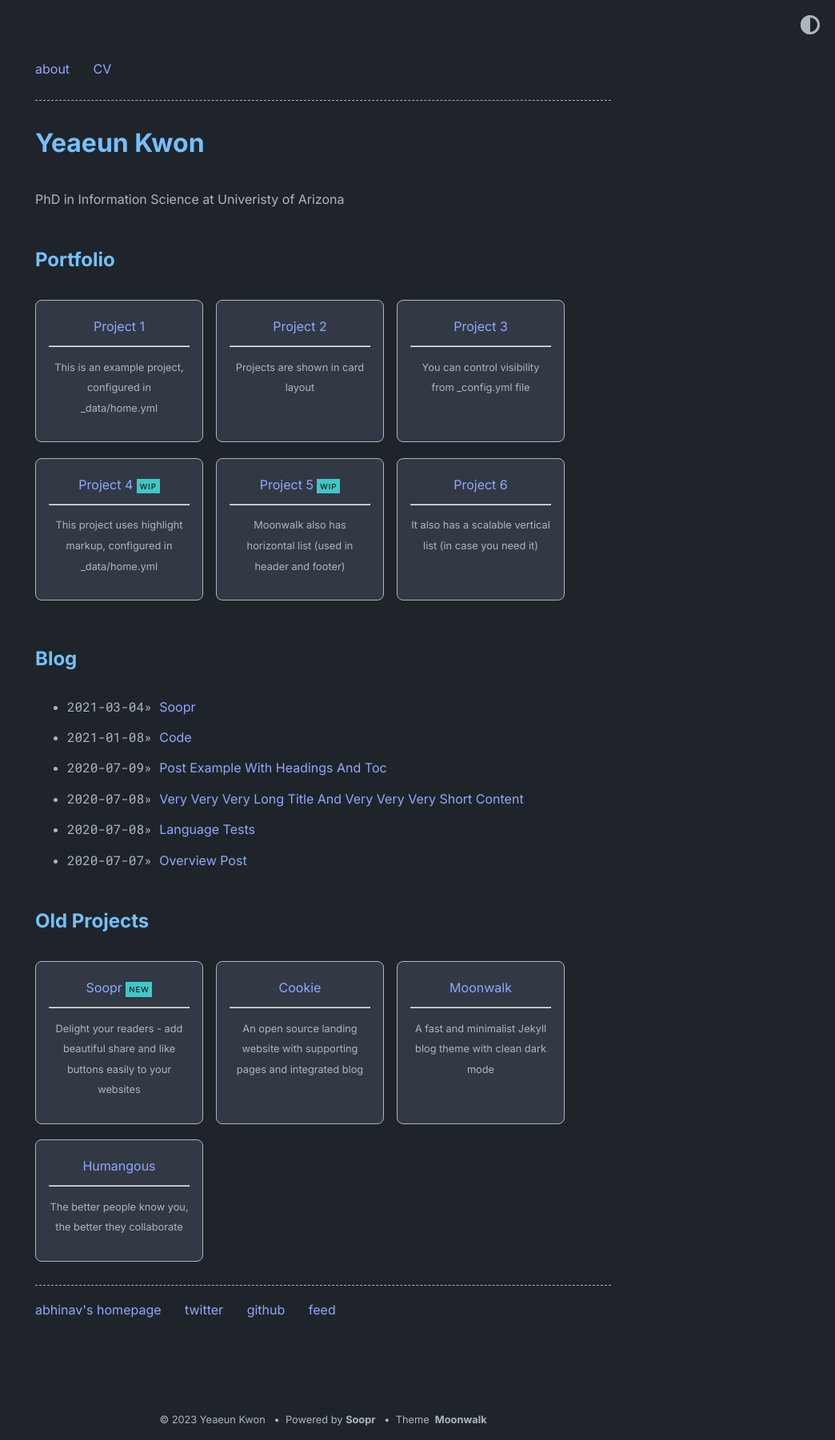
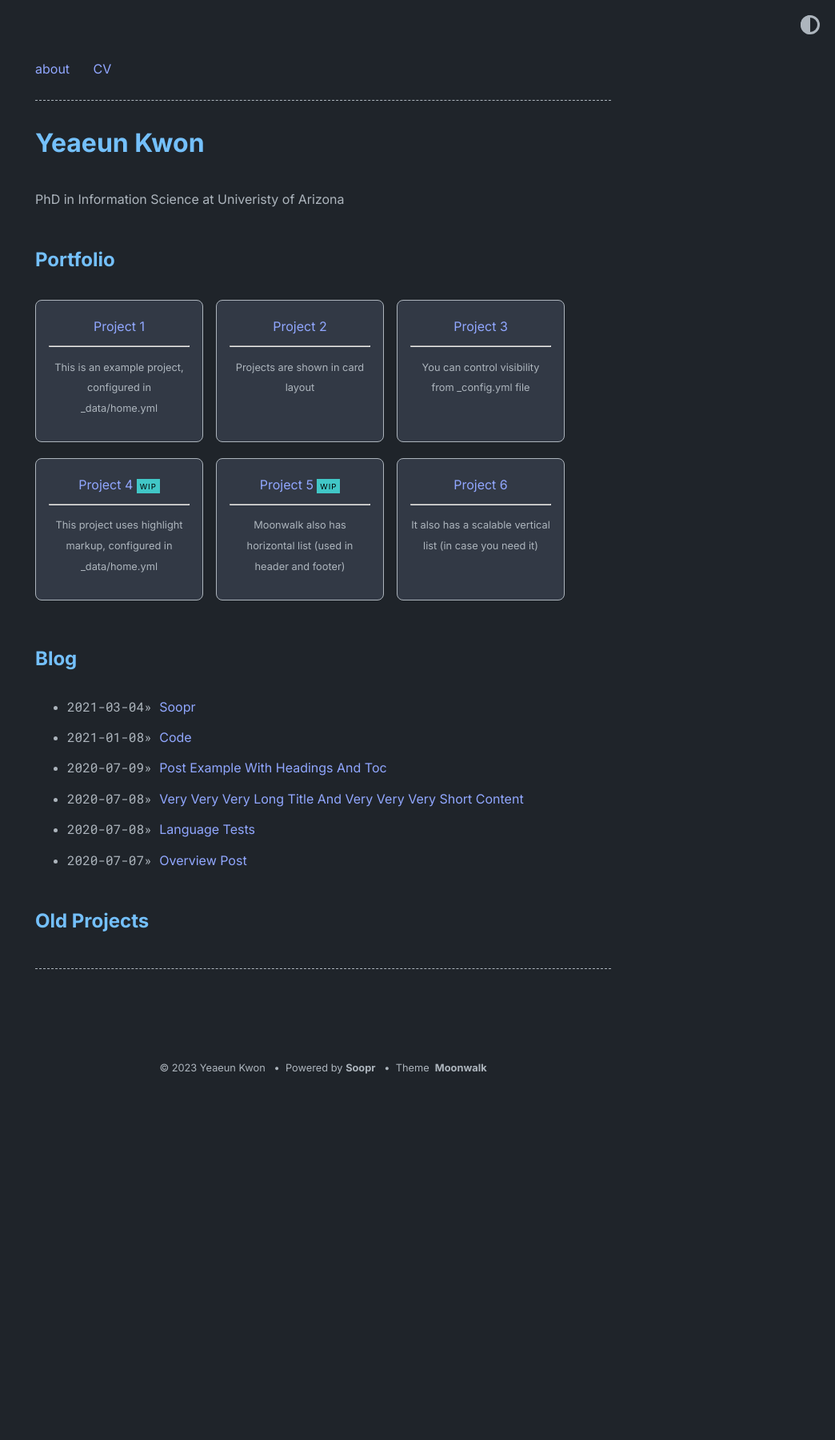
Before and after one commit to yeaeunkwon/yeaeunkwon.github.io, a Jekyll site: the page built from index.md, in a window 1280 px wide. Shown: the whole page at 80% size, without its empty margins (236-1280 px from the left). Built offline with Jekyll 4.4.1, drawn with Linux system fonts in a browser that asks for light colours; after the commit the page ends 1361 px from its top, so only the background shows below that.

Commit message:
Update home.yml

```diff
--- a/_data/home.yml
+++ b/_data/home.yml
@@ -32,37 +32,6 @@
     url: overview-post
     desc: It also has a scalable vertical list (in case you need it)
 
-old_project_entries:
-  - title: Soopr
-    url: https://www.soopr.co
-    desc: Delight your readers - add beautiful share and like buttons easily to your websites
-    highlight: NEW
-
-  - title: Cookie
-    url: https://github.com/abhinavs/cookie
-    desc: An open source landing website with supporting pages and integrated blog
-
-  - title: Moonwalk
-    url: https://github.com/abhinavs/moonwalk
-    desc: A fast and minimalist Jekyll blog theme with clean dark mode
-
-  - title: Humangous
-    url: https://www.humangous.co
-    desc: The better people know you, the better they collaborate
-
-footer_entries:
-  - title: abhinav's homepage
-    url: https://www.abhinav.co
-
-  - title: twitter
-    url: https://twitter.com/abhinav
-
-  - title: github
-    url: https://github.com/abhinavs
-
-  - title: feed
-    url: feed.xml
-
 misc_entries:
   - title: this is an example vertical list
     url: false
```
